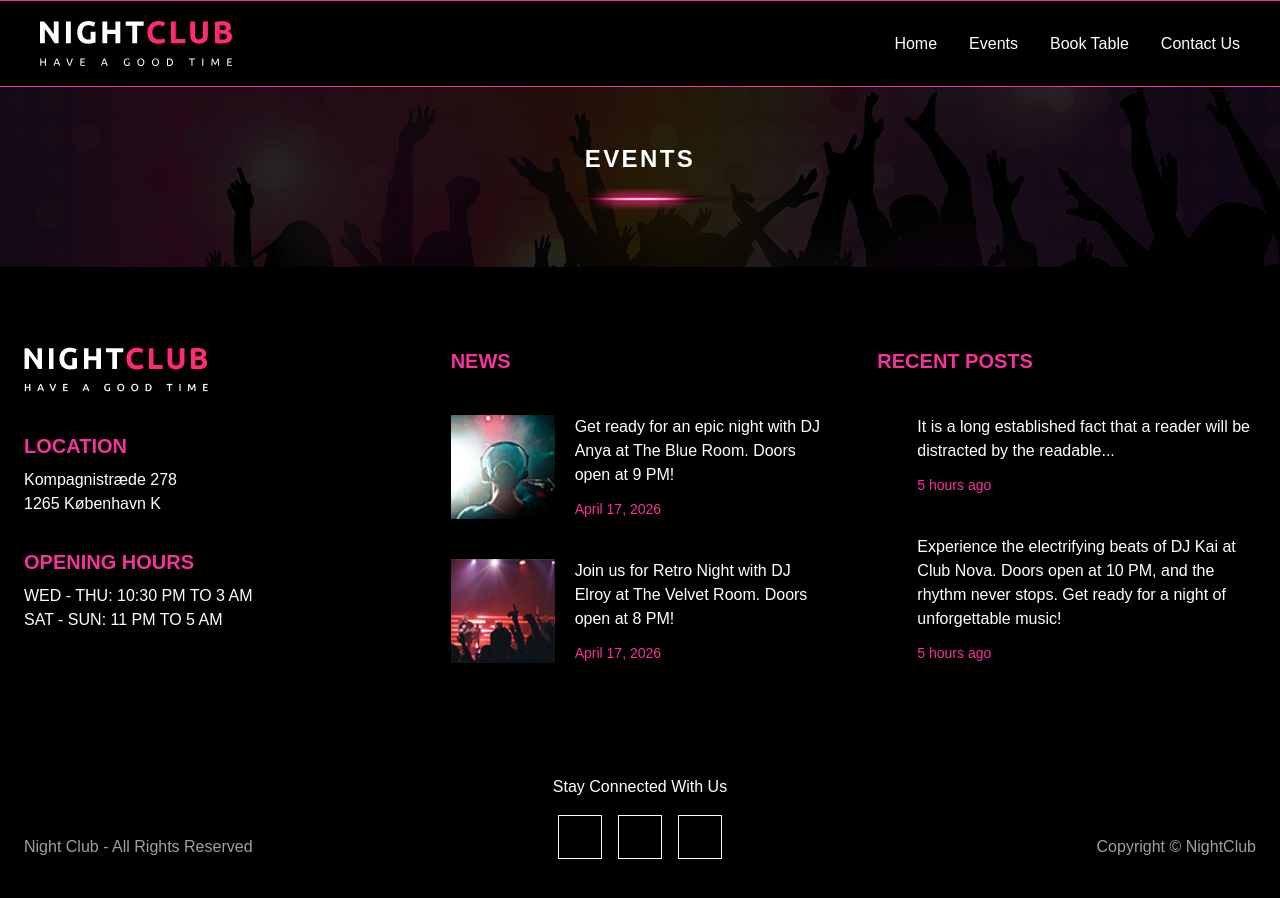
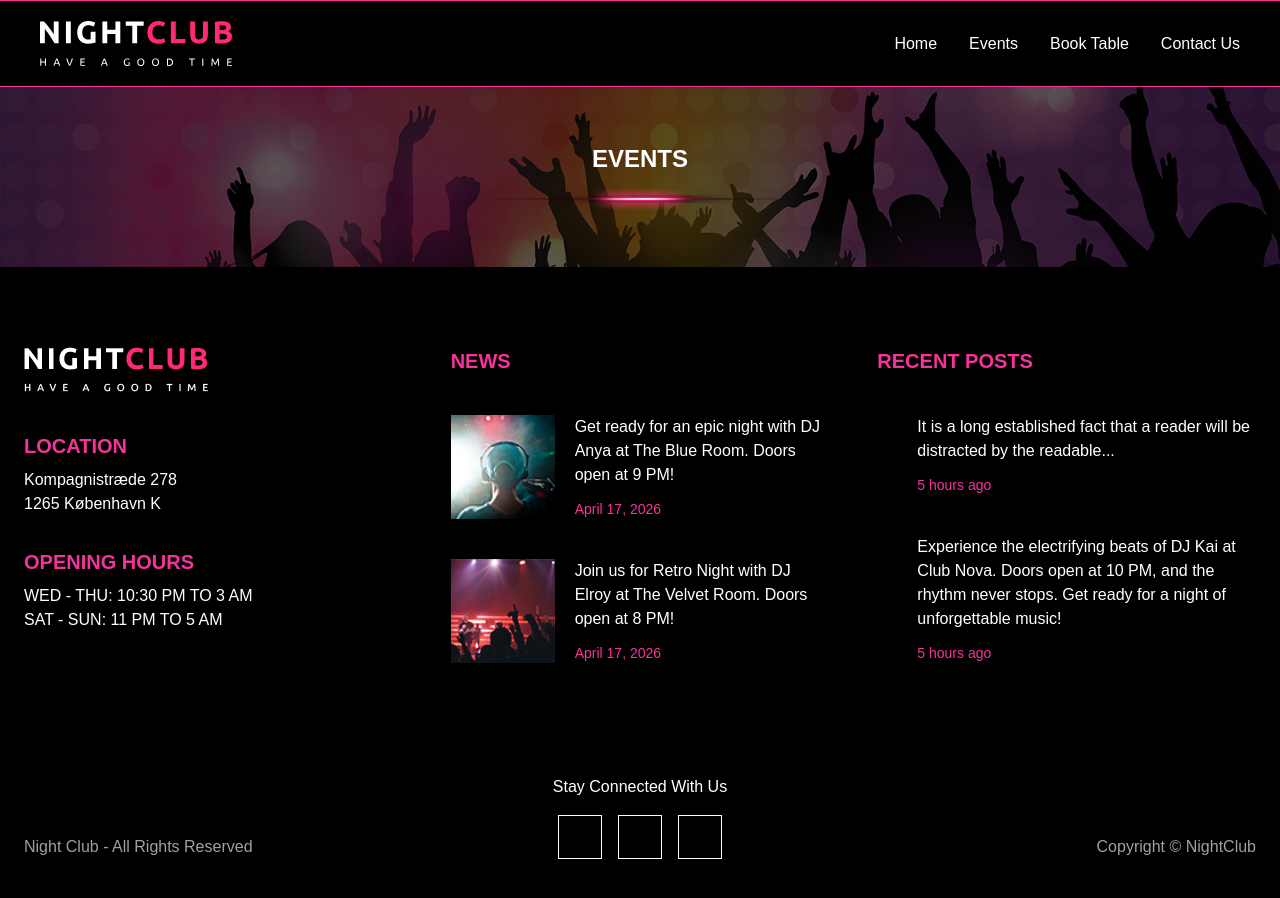
Before and after one commit to OsKi05-12/night-club-frontend, a Next.js app: page /events in a window 1280 px wide. Built offline with nearby package versions, Linux system fonts and the light colour scheme.

Commit message:
Finish subpage header styling

```diff
--- a/src/app/globals.css
+++ b/src/app/globals.css
@@ -156,6 +156,5 @@ body {
 
 .page-header {
   background-image:
-    linear-gradient(oklch(0% 0 0 / 85%), oklch(0% 0 0 / 85%)),
-    url("/assets/bg/footerbg.jpg");
+    linear-gradient(oklch(0% 0 0 / 65%) 0 0), url("/assets/bg/footerbg.jpg");
 }
--- a/src/components/PageHeader.js
+++ b/src/components/PageHeader.js
@@ -1,7 +1,7 @@
 export default function PageHeader({ title }) {
   return (
     <header className="page-header bg-cover bg-center px-6 py-14 text-center text-white">
-      <h1 className="text-2xl font-bold uppercase tracking-widest">{title}</h1>
+      <h1 className="text-2xl font-bold uppercase">{title}</h1>
 
       <img src="/assets/bottom_line2.png" alt="" className="mx-auto mt-3" />
     </header>
```
